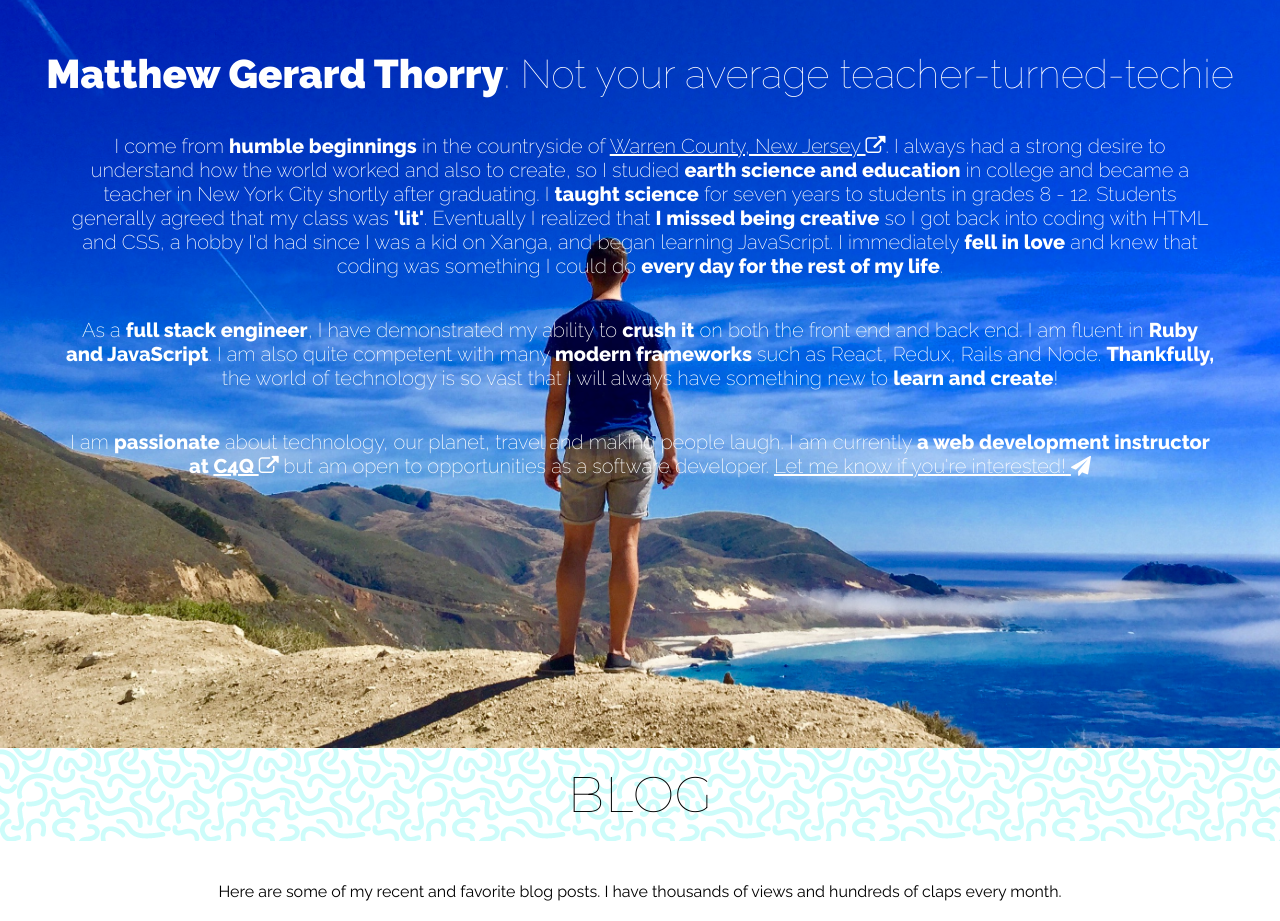
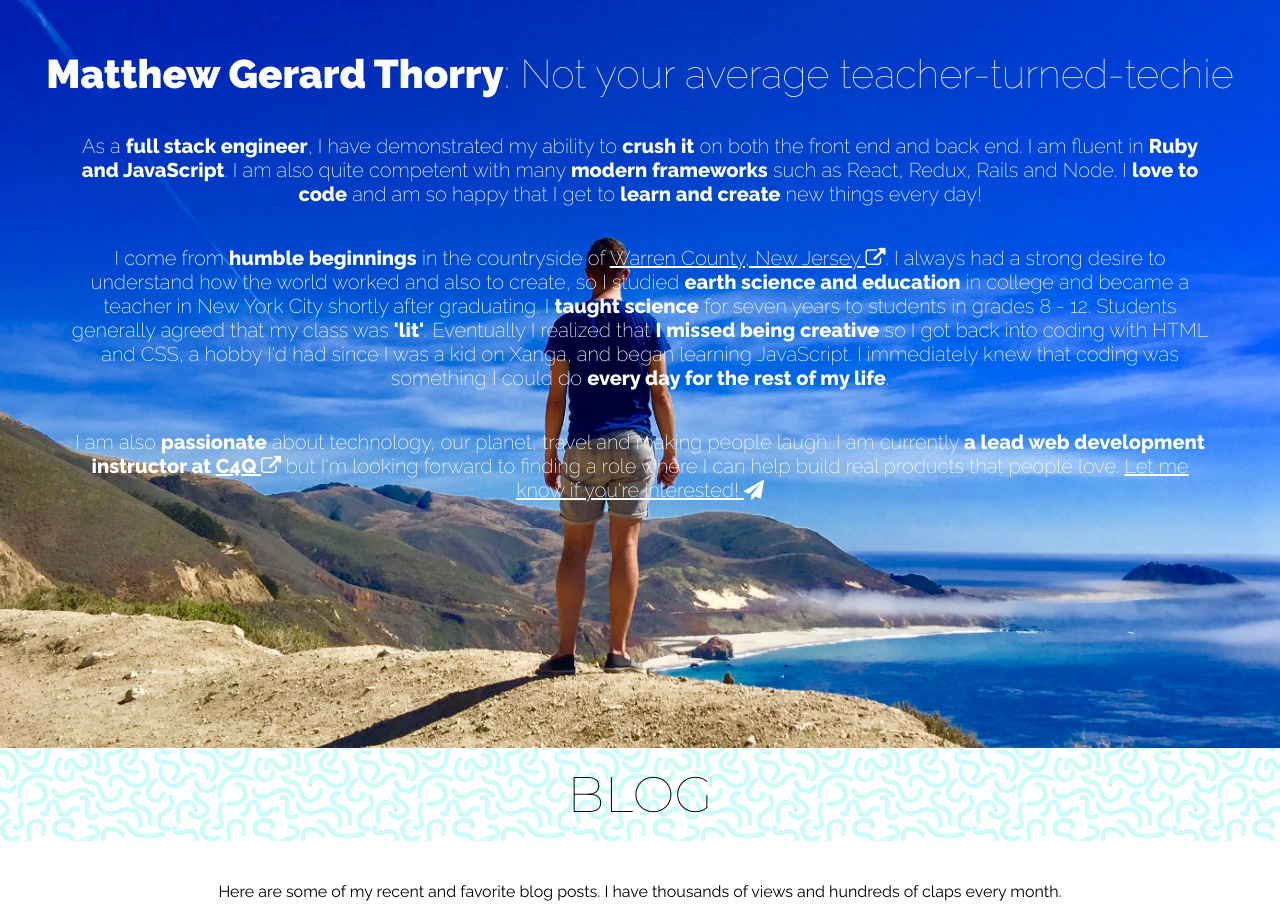
Before and after one commit to mthorry/site, a React (Create React App) app: page / in a window 1280 px wide. Shown: the part 1720-2641 px from the top of the page. Built offline with nearby package versions, Linux system fonts and the light colour scheme; no server answers.

Commit message:
update about section

```diff
--- a/src/components/About.js
+++ b/src/components/About.js
@@ -5,9 +5,9 @@ class About extends Component {
     return (
       <div className="About section about-section">
         <h1 className="about-intro"><strong>Matthew Gerard Thorry</strong>:  Not your average teacher-turned-techie</h1>
-        <p className="about-item">I come from <strong>humble beginnings</strong> in the countryside of <a href="https://en.wikipedia.org/wiki/Mountain_Lake,_New_Jersey" target="_blank" rel="noopener noreferrer" rel="noopener noreferrer">Warren County, New Jersey <i className="fa fa-external-link"/></a>. I always had a strong desire to understand how the world worked and also to create, so I studied <strong>earth science and education</strong> in college and became a teacher in New York City shortly after graduating. I <strong>taught science</strong> for seven years to students in grades 8 - 12. Students generally agreed that my class was <strong>'lit'</strong>. Eventually I realized that <strong>I missed being creative</strong> so I got back into coding with HTML and CSS, a hobby I'd had since I was a kid on Xanga, and began learning JavaScript. I immediately <strong>fell in love</strong> and knew that coding was something I could do <strong>every day for the rest of my life</strong>.</p>
-        <p className="about-item">As a <strong>full stack engineer</strong>, I have demonstrated my ability to <strong>crush it</strong> on both the front end and back end. I am fluent in <strong>Ruby and JavaScript</strong>. I am also quite competent with many <strong>modern frameworks</strong> such as React, Redux, Rails and Node. <strong>Thankfully,</strong> the world of technology is so vast that I will always have something new to <strong>learn and create</strong>!</p>
-        <p className="about-item">I am <strong>passionate</strong> about technology, our planet, travel and making people laugh. I am currently <strong>a web development instructor at <a href="https://www.c4q.nyc/about" target="_blank" rel="noopener noreferrer" rel="noopener noreferrer">C4Q <i className="fa fa-external-link"/></a> </strong>but am open to opportunities as a software developer. <a href="mailto:mthorry@gmail.com?Subject=Hello%20there!" target="_top" ><span>Let me know if you're interested!</span> <i className="fa fa-paper-plane" aria-hidden="true"/></a></p>
+        <p className="about-item">As a <strong>full stack engineer</strong>, I have demonstrated my ability to <strong>crush it</strong> on both the front end and back end. I am fluent in <strong>Ruby and JavaScript</strong>. I am also quite competent with many <strong>modern frameworks</strong> such as React, Redux, Rails and Node. I <strong>love to code</strong> and am so happy that I get to <strong>learn and create</strong> new things every day!</p>
+        <p className="about-item">I come from <strong>humble beginnings</strong> in the countryside of <a href="https://en.wikipedia.org/wiki/Mountain_Lake,_New_Jersey" target="_blank" rel="noopener noreferrer" rel="noopener noreferrer">Warren County, New Jersey <i className="fa fa-external-link"/></a>. I always had a strong desire to understand how the world worked and also to create, so I studied <strong>earth science and education</strong> in college and became a teacher in New York City shortly after graduating. I <strong>taught science</strong> for seven years to students in grades 8 - 12. Students generally agreed that my class was <strong>'lit'</strong>. Eventually I realized that <strong>I missed being creative</strong> so I got back into coding with HTML and CSS, a hobby I'd had since I was a kid on Xanga, and began learning JavaScript. I immediately knew that coding was something I could do <strong>every day for the rest of my life</strong>.</p>
+        <p className="about-item">I am also <strong>passionate</strong> about technology, our planet, travel and making people laugh. I am currently <strong>a lead web development instructor at <a href="https://www.c4q.nyc/about" target="_blank" rel="noopener noreferrer" rel="noopener noreferrer">C4Q <i className="fa fa-external-link"/></a> </strong>but I'm looking forward to finding a role where I can help build real products that people love. <a href="mailto:mthorry@gmail.com?Subject=Hello%20there!" target="_top" ><span>Let me know if you're interested!</span> <i className="fa fa-paper-plane" aria-hidden="true"/></a></p>
       </div>
     );
   }
```
